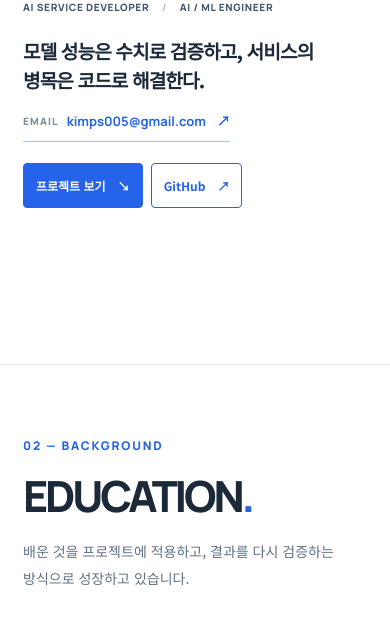
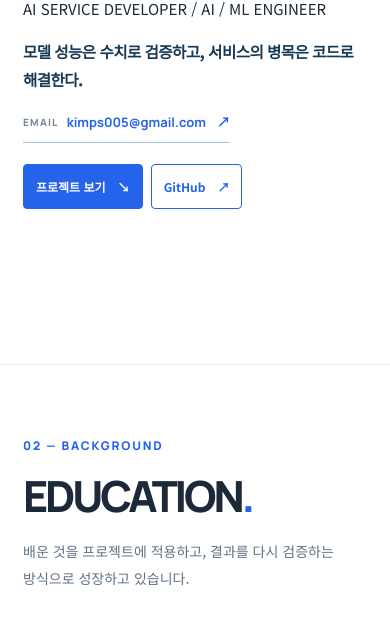
Before and after one commit to kimps005/kimps005, a plain HTML site: page docs/index.html in a window 390 px wide. Shown: the part 479-1100 px from the top of the page. Drawn offline with Linux system fonts and the light colour scheme.

Commit message:
Style concise experience-led portfolio introduction

```diff
--- a/docs/styles.css
+++ b/docs/styles.css
@@ -83,10 +83,10 @@ img,svg{max-width:100%}
 .avatar-orbit{position:absolute;inset:-8px;border:1px dashed #C0D4E4;border-radius:50%}
 .hero-name{font:800 clamp(57px,7.3vw,118px)/1.1 var(--display);letter-spacing:-.078em;margin:0 0 15px;white-space:nowrap}
 .hero-name>span{color:var(--primary)}
-.hero-role{font:800 clamp(11px,1.05vw,14px)/1.6 var(--display);letter-spacing:.065em;color:#44586B;margin:0 0 8px}
-.meta-divider{color:#A8BFCE;margin:0 10px}
-.hero-statement{font-size:clamp(19px,2.15vw,28px);letter-spacing:-.047em;line-height:1.55;margin:clamp(24px,4vh,42px) 0 18px;word-break:keep-all}
-.hero-statement strong{font-weight:800}
+.hero-statement{max-width:850px;font-size:clamp(17px,1.6vw,21px);letter-spacing:-.037em;line-height:1.78;margin:clamp(20px,3.5vh,32px) 0 22px;word-break:keep-all}
+.hero-statement p{margin:0}
+.hero-statement p+p{margin-top:9px}
+.hero-statement strong{font-weight:800;color:#163956}
 .hero-email{display:inline-flex;align-items:center;gap:12px;min-height:34px;padding:2px 0 8px;color:var(--primary);border-bottom:1px solid #A4C5E9;font:700 14px/1.55 var(--display);transition:color .2s,border-color .2s}
 .hero-email:hover{color:var(--primary-dark);border-color:var(--primary-dark)}
 .hero-email-label{color:#798A9B;font:800 10px/1.5 var(--display);letter-spacing:.12em}
@@ -294,8 +294,8 @@ img,svg{max-width:100%}
   .avatar-wrap{margin-bottom:18px}
   .hero-name{font-size:clamp(58px,13vw,76px);letter-spacing:-.078em;white-space:normal;line-height:1.04;margin-bottom:18px}
   .hero-name>span{display:block}
-  .hero-role{font-size:10px}
-  .hero-statement{font-size:clamp(18px,4.9vw,22px);margin-top:22px;margin-bottom:12px}
+  .hero-statement{font-size:clamp(15px,4vw,18px);line-height:1.8;margin-top:18px;margin-bottom:16px}
+  .hero-statement p+p{margin-top:10px}
   .hero-email{font-size:13px;gap:8px}
   .hero-actions{margin-top:21px}
   .hero-actions{gap:8px}
```
